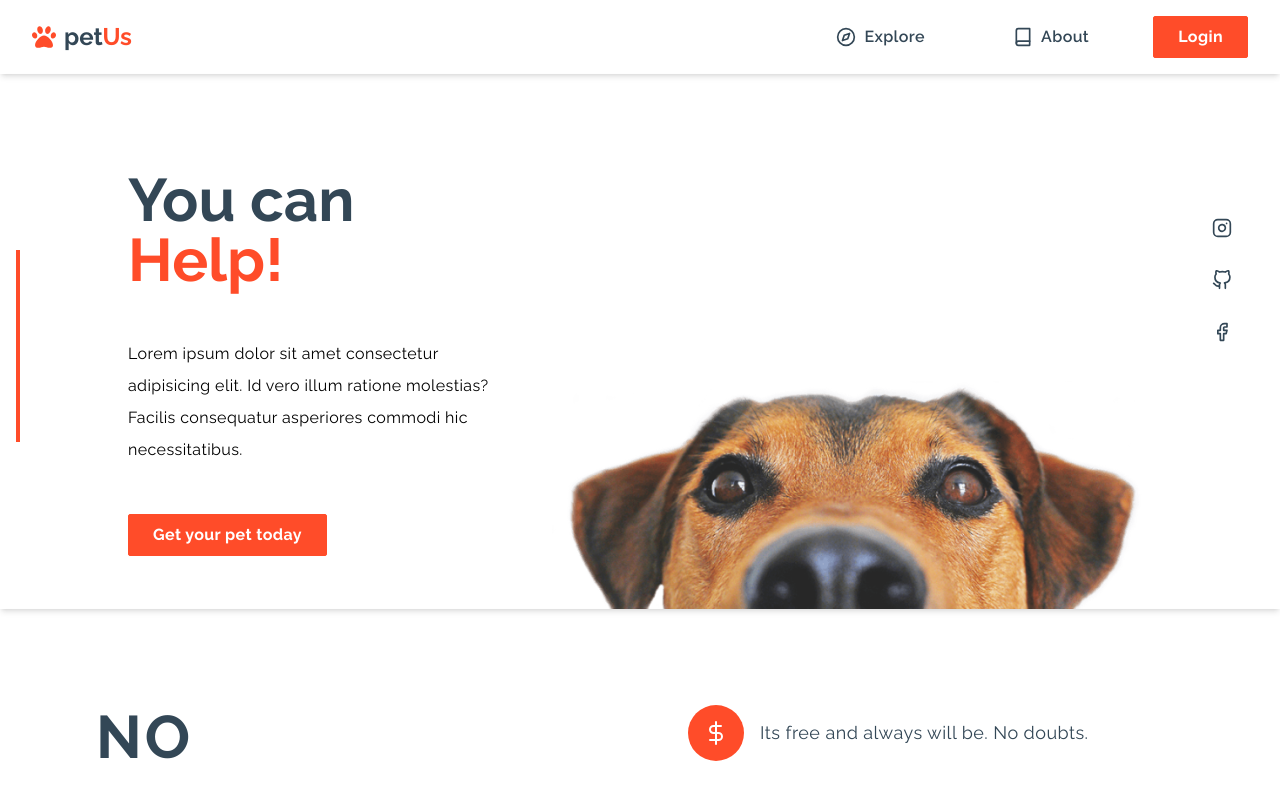
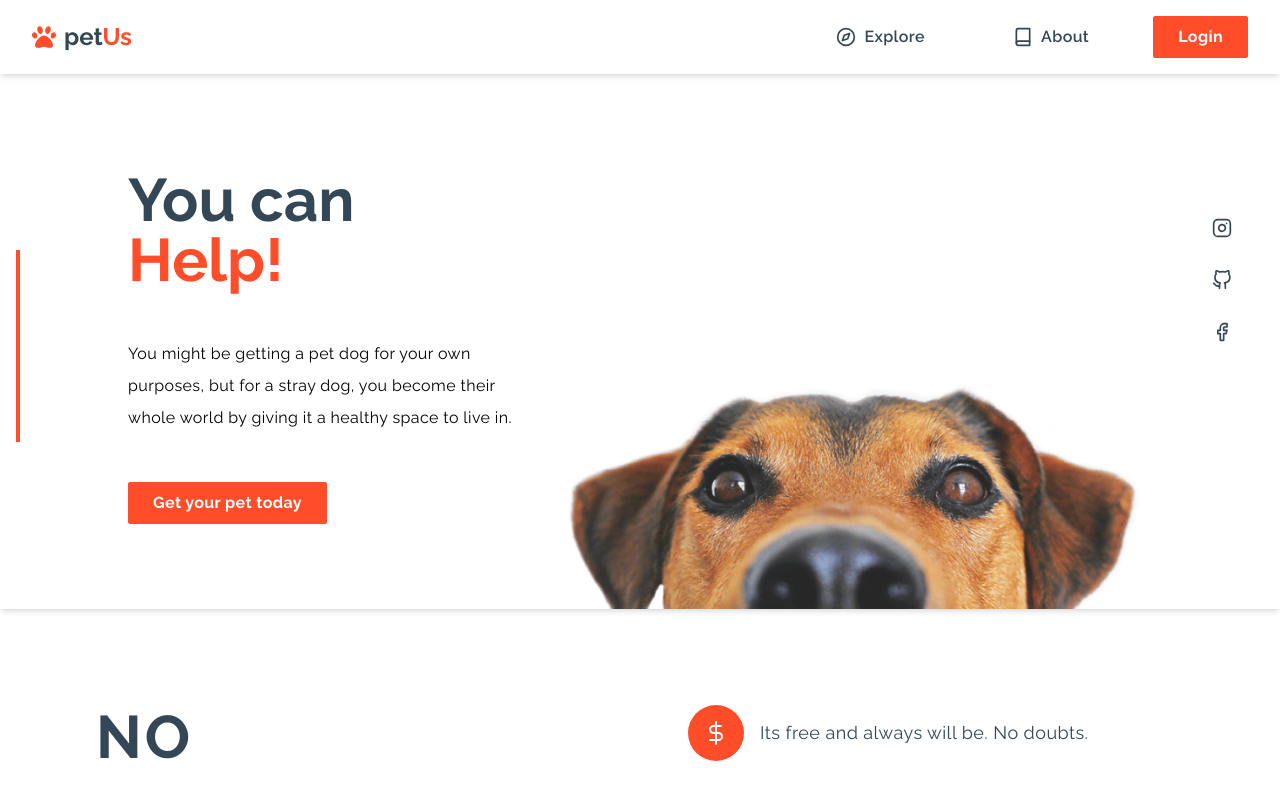
Before and after one commit to Neerajx11/pet-us, a React (Create React App) app: page / in a window 1280 px wide. Shown: the top 799 px of the page. Built offline with nearby package versions, Linux system fonts and the light colour scheme; no server answers; the database is empty.

Commit message:
typo fix

```diff
--- a/src/components/Hero.js
+++ b/src/components/Hero.js
@@ -16,9 +16,9 @@ const Hero = () => {
             <span className="text-primary">Help!</span>
           </p>
           <p className="mx-auto mb-12 leading-8 tracking-wide w-96 ">
-            Lorem ipsum dolor sit amet consectetur adipisicing elit. Id vero
-            illum ratione molestias? Facilis consequatur asperiores commodi hic
-            necessitatibus.
+            You might be getting a pet dog for your own purposes, but for a
+            stray dog, you become their whole world by giving it a healthy space
+            to live in.
           </p>
           <div className="flex justify-center lg:justify-start">
             <NavLink to="/explore">
```
